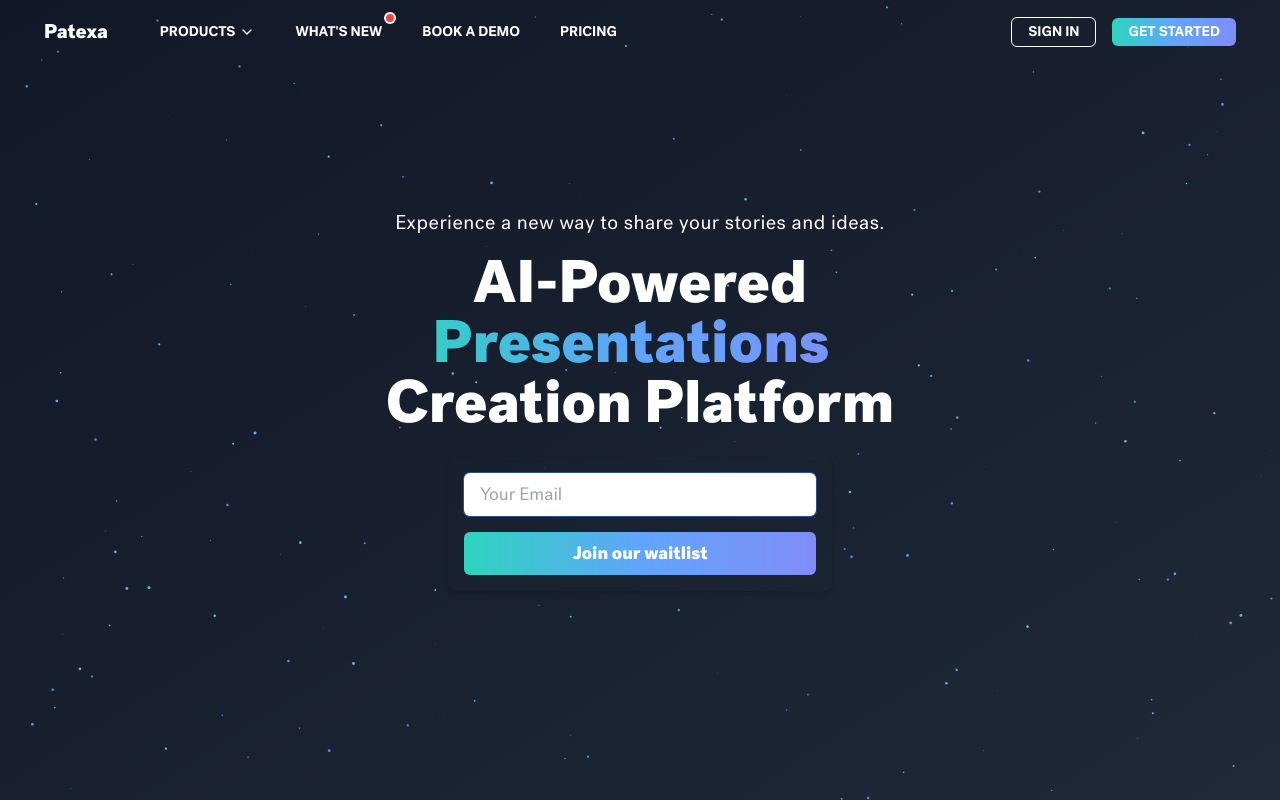
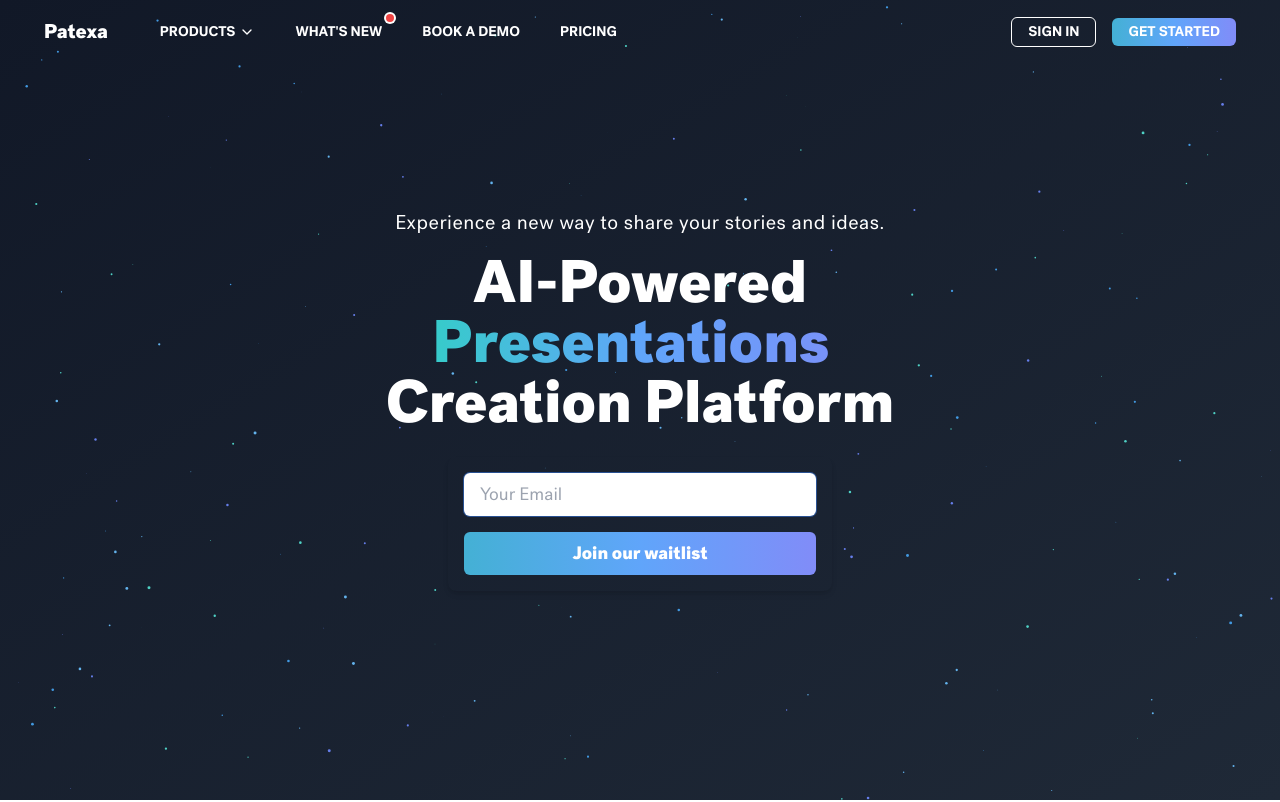
Before and after one commit to CZEJAY/demo, a Next.js app: page / in a window 1280 px wide. Shown: the top 802 px of the page. Built offline with nearby package versions, Linux system fonts and the light colour scheme.

Commit message:
color: blue

```diff
--- a/app/globals.css
+++ b/app/globals.css
@@ -28,7 +28,7 @@
   }
 
   .gradient-bg {
-    @apply bg-gradient-to-r from-teal-400 via-blue-400 to-indigo-400
+    @apply bg-gradient-to-r from-primary via-blue-400 to-indigo-400
   }
 
   /* Swiper Styles */
```
